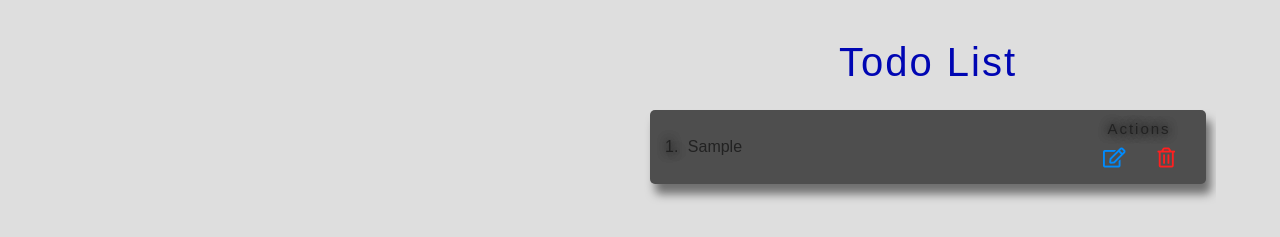
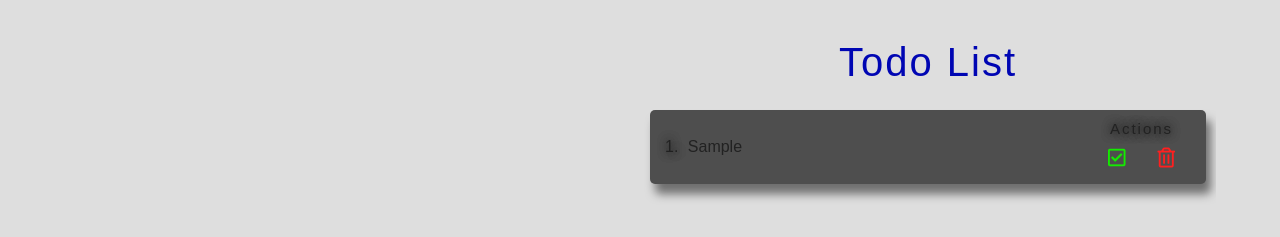
Before and after one commit to JuanWebDeveloper/TodoApp-useReducer, a React (Create React App) app: page / in a window 1280 px wide. Both pictures are taken after typing "Sample" into the empty fields and a click on the button "Add". Shown: the top 237 px of the page. Built offline with nearby package versions, Linux system fonts and the light colour scheme.

Commit message:
The event to mark the task as completed has been implemented

```diff
--- a/src/App.js
+++ b/src/App.js
@@ -19,7 +19,7 @@ const App = () => {
 	return (
 		<div className='main-container'>
 			<TodoAdd dispatch={dispatch} />
-			<TodoList todos={todos} />
+			<TodoList todos={todos} dispatch={dispatch} />
 		</div>
 	);
 };
--- a/src/components/TodoList.js
+++ b/src/components/TodoList.js
@@ -5,14 +5,14 @@ import { TodoListItem } from './TodoListItem';
 
 import '../styles/todoList.css';
 
-export const TodoList = ({ todos }) => {
+export const TodoList = ({ todos, dispatch }) => {
 	return (
 		<div className='todo-list_container'>
 			<h2>Todo List</h2>
 
 			<ul>
 				{todos.map((todo, i) => (
-					<TodoListItem key={todo.id} todo={todo} index={i} />
+					<TodoListItem key={todo.id} todo={todo} index={i} dispatch={dispatch} />
 				))}
 			</ul>
 		</div>
--- a/src/components/TodoListItem.js
+++ b/src/components/TodoListItem.js
@@ -1,15 +1,18 @@
 import React from 'react';
 
-export const TodoListItem = ({ todo, index }) => {
+// Helpers
+import { handleComplete } from '../helpers/handleComplete';
+
+export const TodoListItem = ({ todo, index, dispatch }) => {
 	return (
 		<li>
-			<p>
+			<p className={`${todo.done && 'complete'} `}>
 				<span>{index + 1}.</span> {todo.description}
 			</p>
 			<div className='action-buttons'>
 				<h5>Actions</h5>
-				<button className='edit'>
-					<i class='fas fa-edit'></i>
+				<button className='complete' onClick={() => handleComplete(todo.id, dispatch)}>
+					<i class='far fa-check-square'></i>
 				</button>
 
 				<button className='delete'>
--- /dev/null
+++ b/src/helpers/handleComplete.js
@@ -0,0 +1,8 @@
+export const handleComplete = (id, dispatch) => {
+	const action = {
+		type: 'complete',
+		payload: id,
+	};
+
+	dispatch(action);
+};
--- a/src/hooks/useTodoReducer.js
+++ b/src/hooks/useTodoReducer.js
@@ -3,6 +3,9 @@ export const useTodoReducer = (state, action) => {
 		case 'add':
 			return [...state, action.payload];
 
+		case 'complete':
+			return state.map((todo) => (todo.id === action.payload ? { ...todo, done: !todo.done } : todo));
+
 		default:
 			return state;
 	}
--- a/src/styles/todoList.css
+++ b/src/styles/todoList.css
@@ -35,6 +35,15 @@
 	margin-right: 5px;
 }
 
+.todo-list_container ul li p.complete {
+	text-decoration: line-through;
+	opacity: 0.6;
+}
+
+.todo-list_container ul li p.complete span {
+	text-shadow: none;
+}
+
 .todo-list_container ul .action-buttons h5 {
 	color: var(--text-color);
 	font-size: 15px;
@@ -59,12 +68,12 @@
 	transition: all 0.3s ease-in;
 }
 
-.todo-list_container ul .action-buttons button.edit {
-	color: #008bfd;
+.todo-list_container ul .action-buttons button.complete {
+	color: #14eb00;
 }
 
-.todo-list_container ul .action-buttons button.edit:hover {
-	text-shadow: 0 0 10px #008bfd80, 0 0 10px #008bfd80;
+.todo-list_container ul .action-buttons button.complete:hover {
+	text-shadow: 0 0 10px #14eb0080, 0 0 10px #14eb0080;
 }
 
 .todo-list_container ul .action-buttons button.delete {
```
